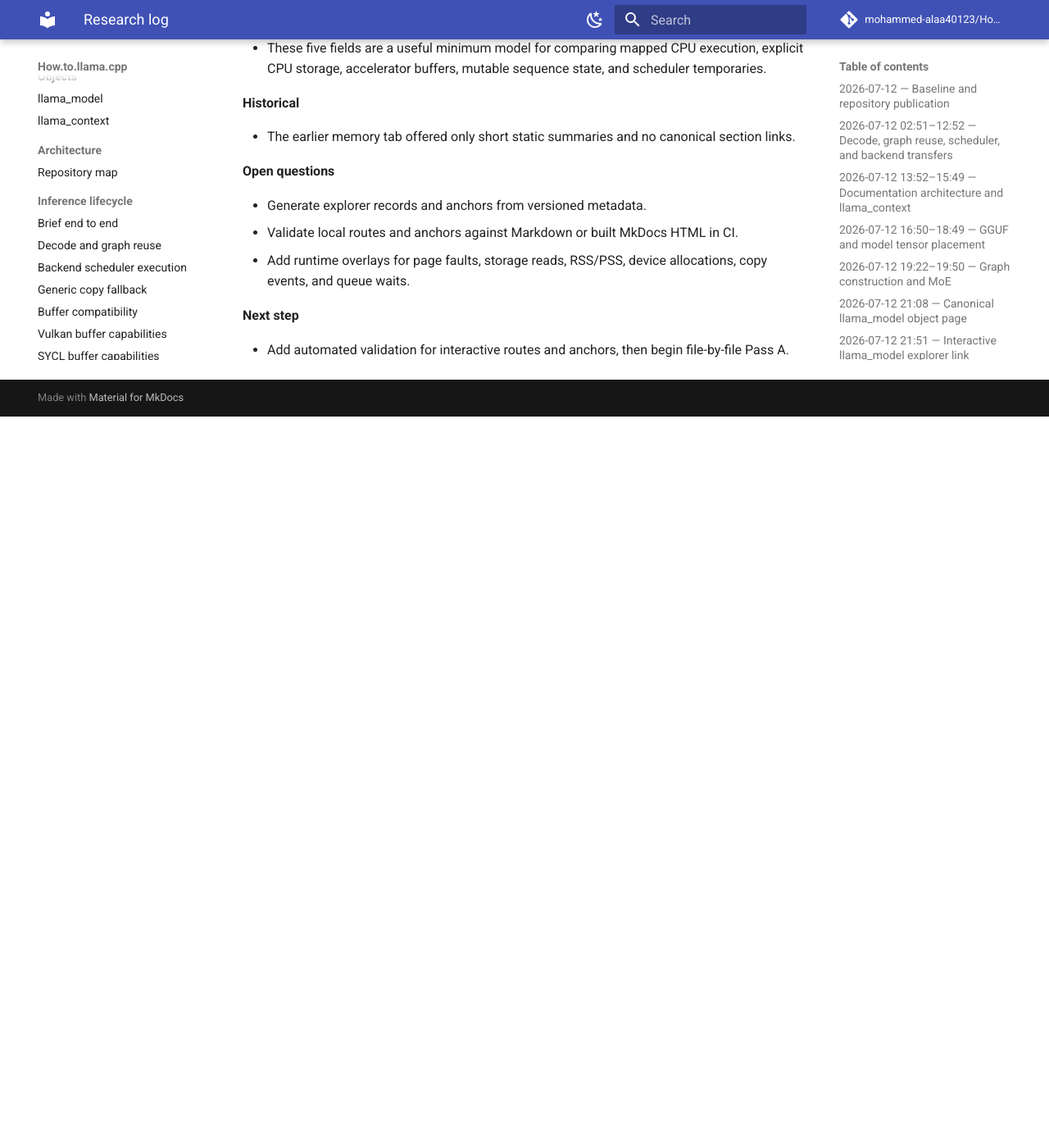
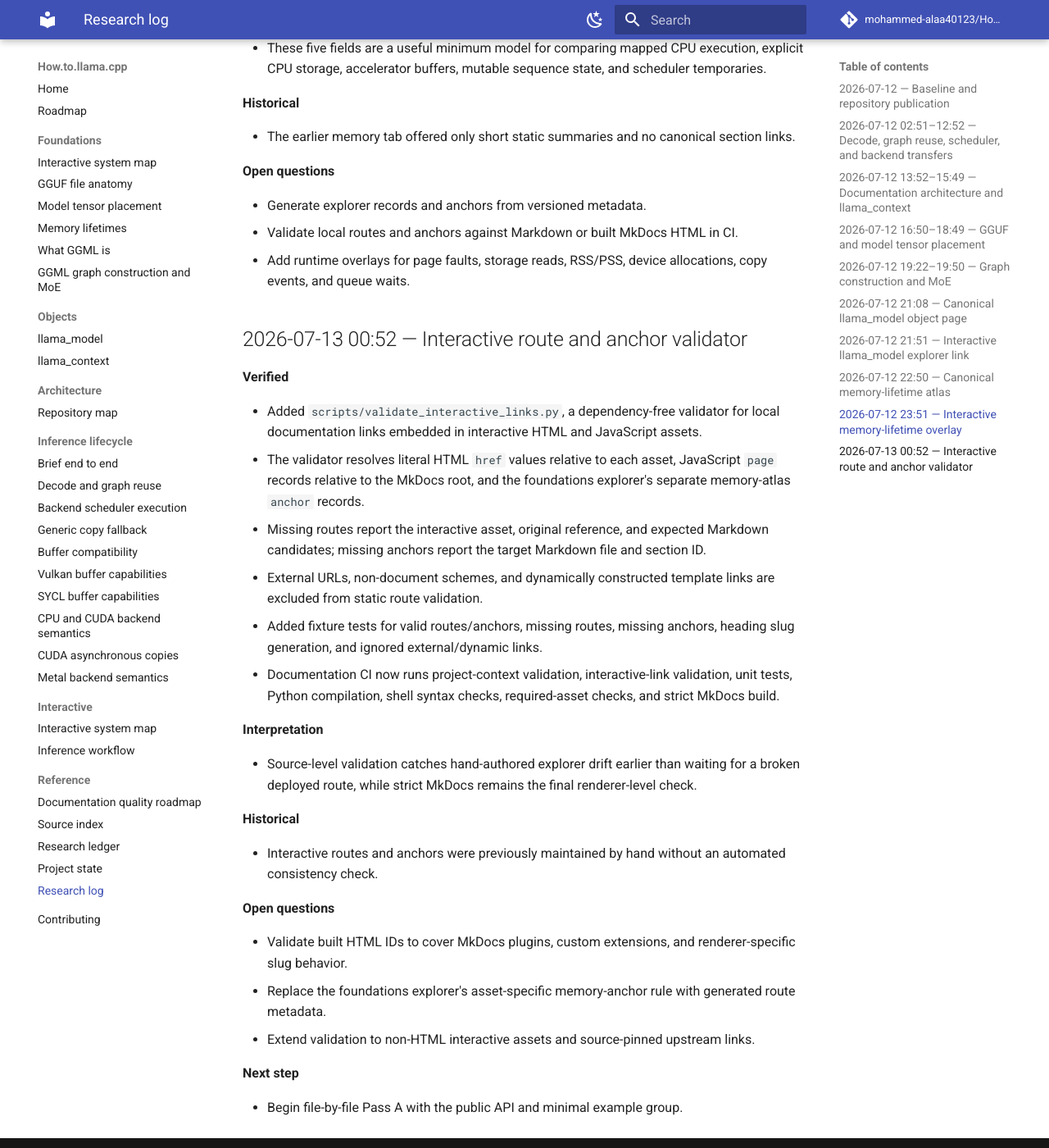
Before and after one commit to mohammed-alaa40123/How.to.llama.cpp, an MkDocs documentation site: the page built from docs/reference/research-log.md, in a window 1280 px wide and 1400 px high, scrolled down 5881 px. Shown: the whole window at 82% size. Built offline with MkDocs 1.6.1 and Material for MkDocs 9.7.7, drawn with Linux system fonts in a browser that asks for light colours; comment, search, counter and statistics services are not loaded; before the commit the page ends 6389 px from its top, so only the background shows below that.

Commit message:
docs: log interactive link validator increment

```diff
--- a/docs/reference/research-log.md
+++ b/docs/reference/research-log.md
@@ -171,6 +171,31 @@
 - Validate local routes and anchors against Markdown or built MkDocs HTML in CI.
 - Add runtime overlays for page faults, storage reads, RSS/PSS, device allocations, copy events, and queue waits.
 
+## 2026-07-13 00:52 — Interactive route and anchor validator
+
+**Verified**
+
+- Added `scripts/validate_interactive_links.py`, a dependency-free validator for local documentation links embedded in interactive HTML and JavaScript assets.
+- The validator resolves literal HTML `href` values relative to each asset, JavaScript `page` records relative to the MkDocs root, and the foundations explorer's separate memory-atlas `anchor` records.
+- Missing routes report the interactive asset, original reference, and expected Markdown candidates; missing anchors report the target Markdown file and section ID.
+- External URLs, non-document schemes, and dynamically constructed template links are excluded from static route validation.
+- Added fixture tests for valid routes/anchors, missing routes, missing anchors, heading slug generation, and ignored external/dynamic links.
+- Documentation CI now runs project-context validation, interactive-link validation, unit tests, Python compilation, shell syntax checks, required-asset checks, and strict MkDocs build.
+
+**Interpretation**
+
+- Source-level validation catches hand-authored explorer drift earlier than waiting for a broken deployed route, while strict MkDocs remains the final renderer-level check.
+
+**Historical**
+
+- Interactive routes and anchors were previously maintained by hand without an automated consistency check.
+
+**Open questions**
+
+- Validate built HTML IDs to cover MkDocs plugins, custom extensions, and renderer-specific slug behavior.
+- Replace the foundations explorer's asset-specific memory-anchor rule with generated route metadata.
+- Extend validation to non-HTML interactive assets and source-pinned upstream links.
+
 **Next step**
 
-- Add automated validation for interactive routes and anchors, then begin file-by-file Pass A.
+- Begin file-by-file Pass A with the public API and minimal example group.
```
